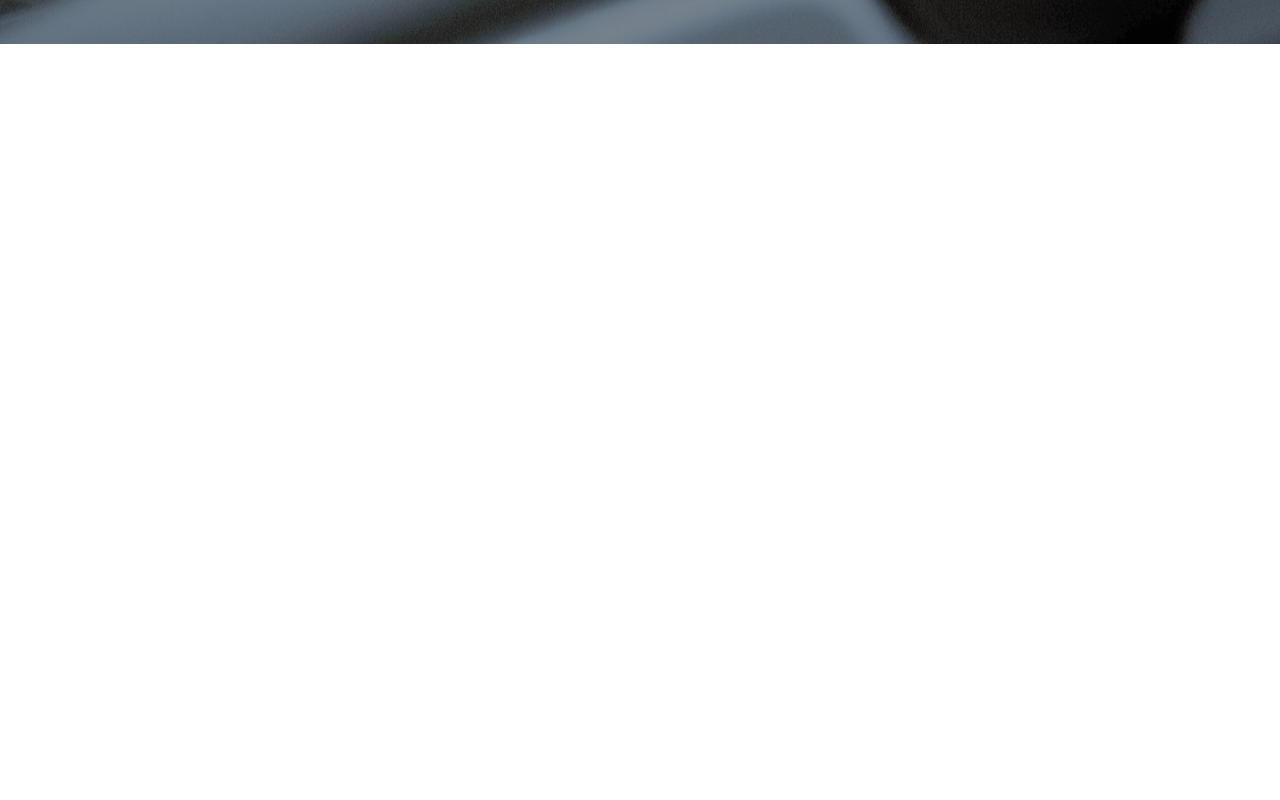
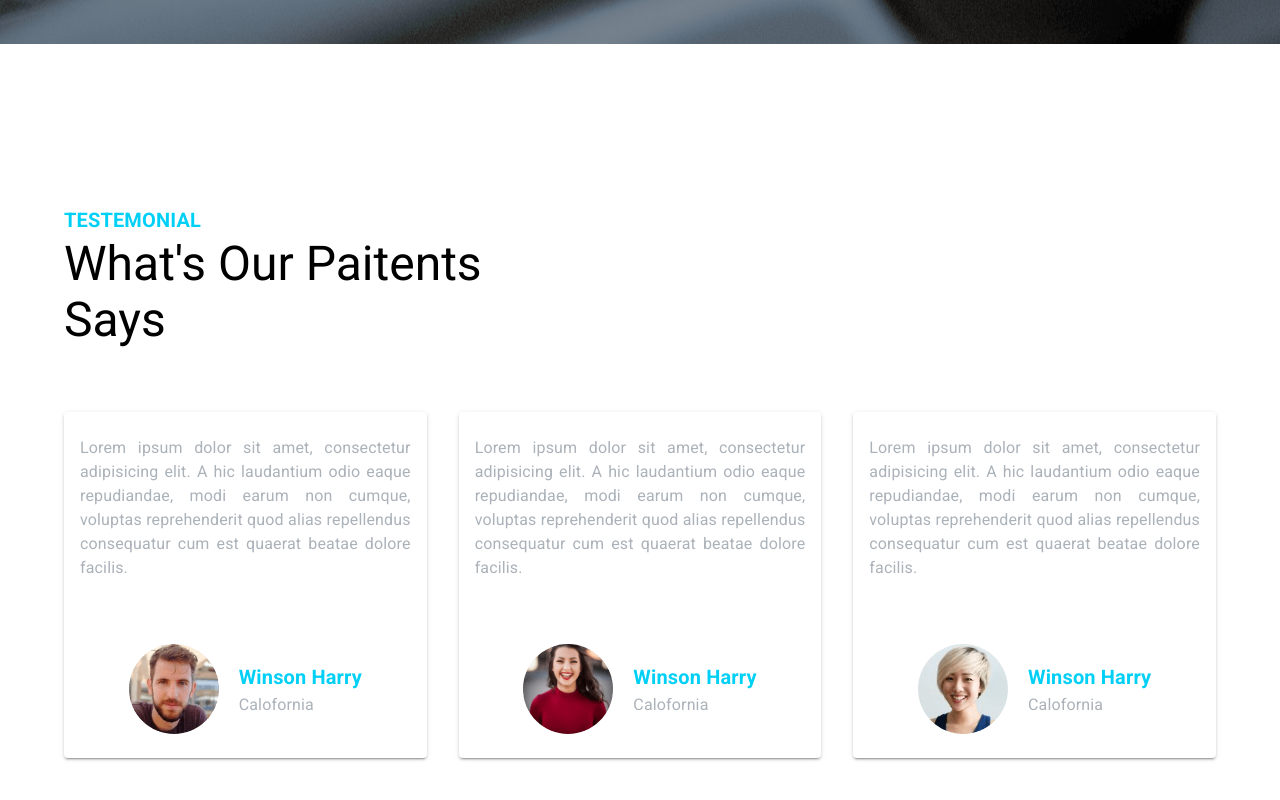
Before and after one commit to nazmul-devs/one-care-family-doctors, a React (Create React App) app: page / in a window 1280 px wide. Shown: the part 2562-3362 px from the top of the page. Before the commit the page ends 2606 px from the top, so only its background shows below. Built offline with nearby package versions, Linux system fonts and the light colour scheme.

Commit message:
Testemonial component done

```diff
--- a/src/Pages/Home/AppointmentBanner/AppointmentBanner.js
+++ b/src/Pages/Home/AppointmentBanner/AppointmentBanner.js
@@ -22,11 +22,14 @@ const AppointmentBanner = () => {
 					/>
 				</Grid>
 				<Grid item xs="7">
-					<Typography sx={{ fontWeight: "bold", color: "#00D0F6" }}>
+					<Typography
+						variant="h6"
+						sx={{ fontWeight: "bold", color: "#00D0F6" }}
+					>
 						APPOINMENT
 					</Typography>
 					<Typography variant="h3" sx={{ color: "#fff", my: 4 }}>
-						Make an apoinment <br /> Today
+						Make an appoinment <br /> Today
 					</Typography>
 					<Typography sx={{ fontWeight: "bold", color: "#E5E7E9" }}>
 						Lorem ipsum dolor sit amet consectetur adipisicing elit.
--- a/src/Pages/Home/Home/Home.js
+++ b/src/Pages/Home/Home/Home.js
@@ -5,6 +5,7 @@ import bg from "../../../images/bg.png";
 import Services from "../Services/Services";
 import ExceptionalDental from "../ExceptionalDental/ExceptionalDental";
 import AppointmentBanner from "../AppointmentBanner/AppointmentBanner";
+import Testemonial from "../Testemonial/Testemonial";
 
 const BannerBg = {
 	background: `url(${bg}) center`,
@@ -20,6 +21,7 @@ const Home = () => {
 			<Services />
 			<ExceptionalDental />
 			<AppointmentBanner />
+			<Testemonial />
 		</>
 	);
 };
--- /dev/null
+++ b/src/Pages/Home/Testemonial/Testemonial.js
@@ -0,0 +1,133 @@
+import { Container, Grid, Paper, Typography } from "@mui/material";
+import { Box } from "@mui/system";
+import React from "react";
+import people1 from "../../../images/people-1.png";
+import people2 from "../../../images/people-2.png";
+import people3 from "../../../images/people-3.png";
+
+const Testemonial = () => {
+	return (
+		<Container sx={{ my: 20 }}>
+			<Typography variant="h6" sx={{ fontWeight: "bold", color: "#00D0F6" }}>
+				TESTEMONIAL
+			</Typography>
+			<Typography variant="h3">
+				What's Our Paitents <br /> Says
+			</Typography>
+
+			{/* people information */}
+			<Grid container spacing={4}>
+				<Grid item xs={12} md={4} sx={{ mt: 8 }}>
+					<Paper elevation={2} sx={{ px: 2, py: 3 }}>
+						<Typography sx={{ color: "#ABB2B9", textAlign: "justify" }}>
+							Lorem ipsum dolor sit amet, consectetur adipisicing elit. A
+							hic laudantium odio eaque repudiandae, modi earum non
+							cumque, voluptas reprehenderit quod alias repellendus
+							consequatur cum est quaerat beatae dolore facilis.
+						</Typography>
+
+						<Box
+							sx={{
+								mt: 8,
+								display: "flex",
+								alignItems: "center",
+								justifyContent: "center",
+							}}
+						>
+							<img
+								src={people1}
+								style={{ marginRight: "20px" }}
+								alt=""
+							/>
+							<div>
+								<Typography
+									variant="h6"
+									sx={{ fontWeight: "bold", color: "#00D0F6" }}
+								>
+									Winson Harry
+								</Typography>
+								<Typography sx={{ color: "#ABB2B9" }}>
+									Calofornia
+								</Typography>
+							</div>
+						</Box>
+					</Paper>
+				</Grid>
+				<Grid item xs={12} md={4} sx={{ mt: 8 }}>
+					<Paper elevation={2} sx={{ px: 2, py: 3 }}>
+						<Typography sx={{ color: "#ABB2B9", textAlign: "justify" }}>
+							Lorem ipsum dolor sit amet, consectetur adipisicing elit. A
+							hic laudantium odio eaque repudiandae, modi earum non
+							cumque, voluptas reprehenderit quod alias repellendus
+							consequatur cum est quaerat beatae dolore facilis.
+						</Typography>
+
+						<Box
+							sx={{
+								mt: 8,
+								display: "flex",
+								alignItems: "center",
+								justifyContent: "center",
+							}}
+						>
+							<img
+								src={people2}
+								style={{ marginRight: "20px" }}
+								alt=""
+							/>
+							<div>
+								<Typography
+									variant="h6"
+									sx={{ fontWeight: "bold", color: "#00D0F6" }}
+								>
+									Winson Harry
+								</Typography>
+								<Typography sx={{ color: "#ABB2B9" }}>
+									Calofornia
+								</Typography>
+							</div>
+						</Box>
+					</Paper>
+				</Grid>
+				<Grid item xs={12} md={4} sx={{ mt: 8 }}>
+					<Paper elevation={2} sx={{ px: 2, py: 3 }}>
+						<Typography sx={{ color: "#ABB2B9", textAlign: "justify" }}>
+							Lorem ipsum dolor sit amet, consectetur adipisicing elit. A
+							hic laudantium odio eaque repudiandae, modi earum non
+							cumque, voluptas reprehenderit quod alias repellendus
+							consequatur cum est quaerat beatae dolore facilis.
+						</Typography>
+
+						<Box
+							sx={{
+								mt: 8,
+								display: "flex",
+								alignItems: "center",
+								justifyContent: "center",
+							}}
+						>
+							<img
+								src={people3}
+								style={{ marginRight: "20px" }}
+								alt=""
+							/>
+							<div>
+								<Typography
+									variant="h6"
+									sx={{ fontWeight: "bold", color: "#00D0F6" }}
+								>
+									Winson Harry
+								</Typography>
+								<Typography sx={{ color: "#ABB2B9" }}>
+									Calofornia
+								</Typography>
+							</div>
+						</Box>
+					</Paper>
+				</Grid>
+			</Grid>
+		</Container>
+	);
+};
+
+export default Testemonial;
```
